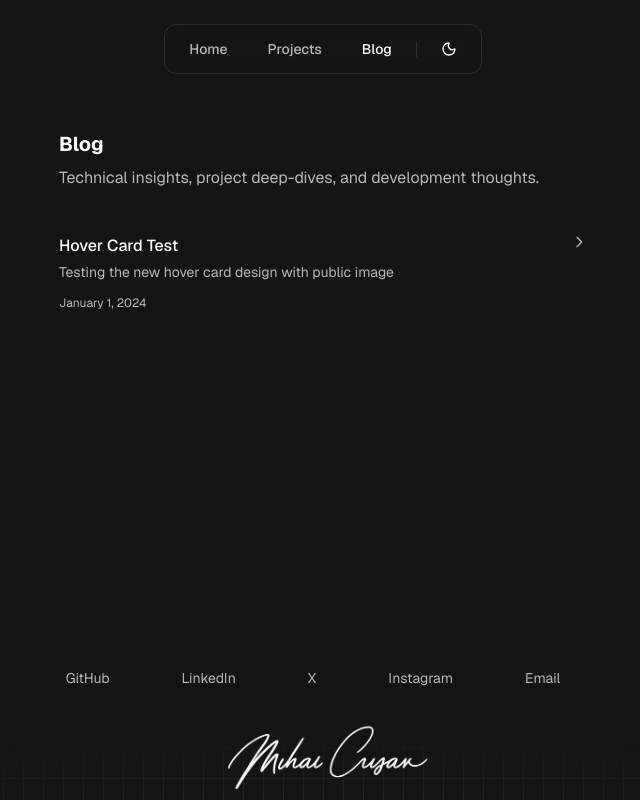
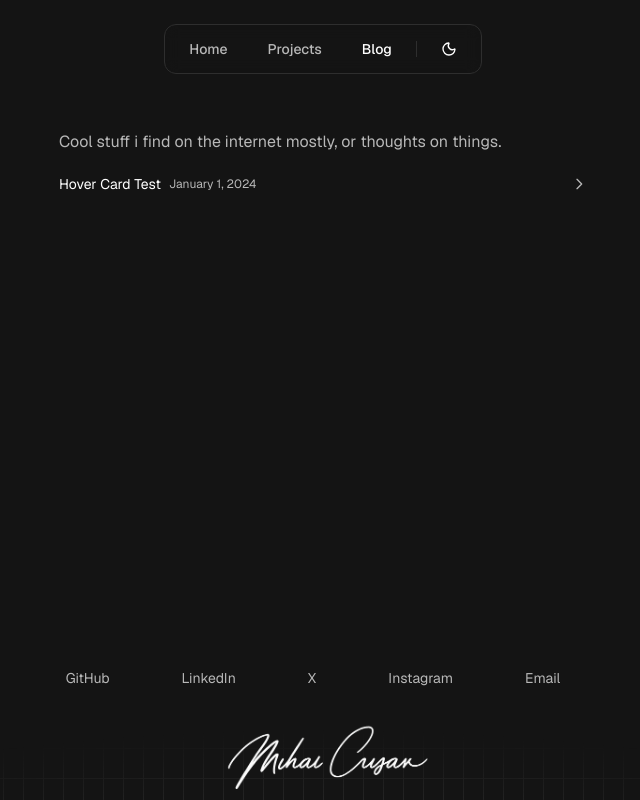
Before and after one commit to mihaicrisan04/mihaicrisan.com, a Next.js app: page /blog in a window 1280 px wide. Shown: the top 800 px of the page, without its empty margins (317-957 px from the left). Built offline with nearby package versions, Linux system fonts and the light colour scheme.

Commit message:
fix: back button not throwing errors

```diff
--- a/app/blog/[slug]/page.tsx
+++ b/app/blog/[slug]/page.tsx
@@ -33,9 +33,7 @@ export default async function BlogPostPage({ params }: BlogPageProps) {
       <div className="py-8">
         <div className="max-w-2xl mx-auto px-6">
           {/* Back Button */}
-          <div className="mb-8">
-            <BackButton />
-          </div>
+          <BackButton />
 
           {/* Blog Post Header */}
           <header className="mb-12">
--- a/app/blog/page.tsx
+++ b/app/blog/page.tsx
@@ -15,14 +15,13 @@ export default async function BlogPage() {
   return (
     <div className="max-w-xl mx-auto px-6">
       <div className="min-h-[55vh] flex flex-col justify-start py-8">
-        <div className="mb-8">
-          <h1 className="text-xl font-bold text-foreground mb-2">Blog</h1>
+        <div className="mb-4">
           <p className="text-muted-foreground">
-            Technical insights, project deep-dives, and development thoughts.
+            Cool stuff i find on the internet mostly, or thoughts on things.
           </p>
         </div>
 
-        <div className="space-y-6">
+        <div className="space-y-3">
           {blogPosts.map((post, index) => (
             <BlogPostItem
               key={post.slug}
--- a/app/page.tsx
+++ b/app/page.tsx
@@ -57,7 +57,7 @@ export default function Home() {
             <p className="text-base text-muted-foreground leading-relaxed">
               I'm into clean code and solid solutions. Good architecture feels like art to me, and choosing variable names is a big deal. I always aim for neat, elegant logic.
               <br /><br />
-              Outside of tech, I'm passionate about sports and inspired by clever design. For a peek into the movies that inspire me, check out my <a href="https://letterboxd.com/mihaicrisan" target="_blank" rel="noopener noreferrer" className="text-muted-foreground hover:text-foreground hover:underline">Letterboxd</a>.
+              Outside of tech, I'm passionate about sports and inspired by clever design. For a peek into the movies that inspire me, check out my <a href="https://letterboxd.com/mihaicrisan" target="_blank" rel="noopener noreferrer" className="text-muted-foreground/65 hover:text-foreground hover:underline">Letterboxd</a>.
             </p>
           </ContentSection>
         </motion.div>
--- a/components/back-button.tsx
+++ b/components/back-button.tsx
@@ -31,6 +31,7 @@ export function BackButton() {
   }, [isHovered, currentIndex])
 
   const handleIndexChange = (index: number) => {
+    setTimeout(() => { // trick to avoid
       setCurrentIndex(index)
       setDirection(index === 0 ? -1 : 1)
       // Stop triggering once we reach the desired index
@@ -38,6 +39,7 @@ export function BackButton() {
       if (index === targetIndex) {
         setShouldTrigger(false)
       }
+    }, 0)
   }
 
   return (
--- a/components/blog-post-item.tsx
+++ b/components/blog-post-item.tsx
@@ -31,25 +31,21 @@ export function BlogPostItem({ post, index }: BlogPostItemProps) {
       transition={{ duration: 0.6, delay: index * 0.05 }}
     >
       <Link href={`/blog/${post.slug}`}>
-        <motion.article
-          className="group hover:bg-muted/50 -mx-2 px-2 py-3 rounded transition-colors cursor-pointer"
+        <motion.div
+          className="flex items-center justify-between group hover:bg-muted/50 -mx-2 px-2 py-1 rounded transition-colors cursor-pointer"
           whileHover={{ x: 4 }}
           transition={{ duration: 0.2 }}
         >
-          <div className="flex items-start justify-between">
-            <div className="flex-1">
-              <h2 className="text-base font-medium text-foreground group-hover:text-foreground transition-colors mb-1">
+          <div className="flex items-center gap-2">
+            <span className="text-sm hover:text-foreground transition-colors">
               {post.title}
-              </h2>
-              <p className="text-sm text-muted-foreground mb-2">
-                {post.description}
-              </p>
+            </span>
             <time className="text-xs text-muted-foreground">
               {formatDate(post.date)}
             </time>
           </div>
           <motion.svg
-              className="w-4 h-4 text-muted-foreground group-hover:text-foreground transition-colors ml-4 flex-shrink-0"
+            className="w-4 h-4 text-muted-foreground group-hover:text-foreground transition-colors"
             fill="none"
             stroke="currentColor"
             viewBox="0 0 24 24"
@@ -58,8 +54,7 @@ export function BlogPostItem({ post, index }: BlogPostItemProps) {
           >
             <path strokeLinecap="round" strokeLinejoin="round" strokeWidth={2} d="M9 5l7 7-7 7" />
           </motion.svg>
-          </div>
-        </motion.article>
+        </motion.div>
       </Link>
     </motion.div>
   )
--- a/components/work-history.tsx
+++ b/components/work-history.tsx
@@ -43,7 +43,7 @@ export function WorkHistory({ workHistory }: WorkHistoryProps) {
   return (
     <Accordion type="single" collapsible className="w-full">
       <AccordionItem value="work-history">
-        <AccordionTrigger className="text-sm hover:bg-muted/50 -mx-2 px-2 py-1 rounded transition-colors">
+        <AccordionTrigger className="text-sm hover:bg-muted/50 -mx-2 px-2 py-1 rounded transition-colors hover:no-underline">
           Previous Work Experience ({previousJobs.length})
         </AccordionTrigger>
         <AccordionContent>
```
Lines whose indentation alone changed are shown as unchanged.
